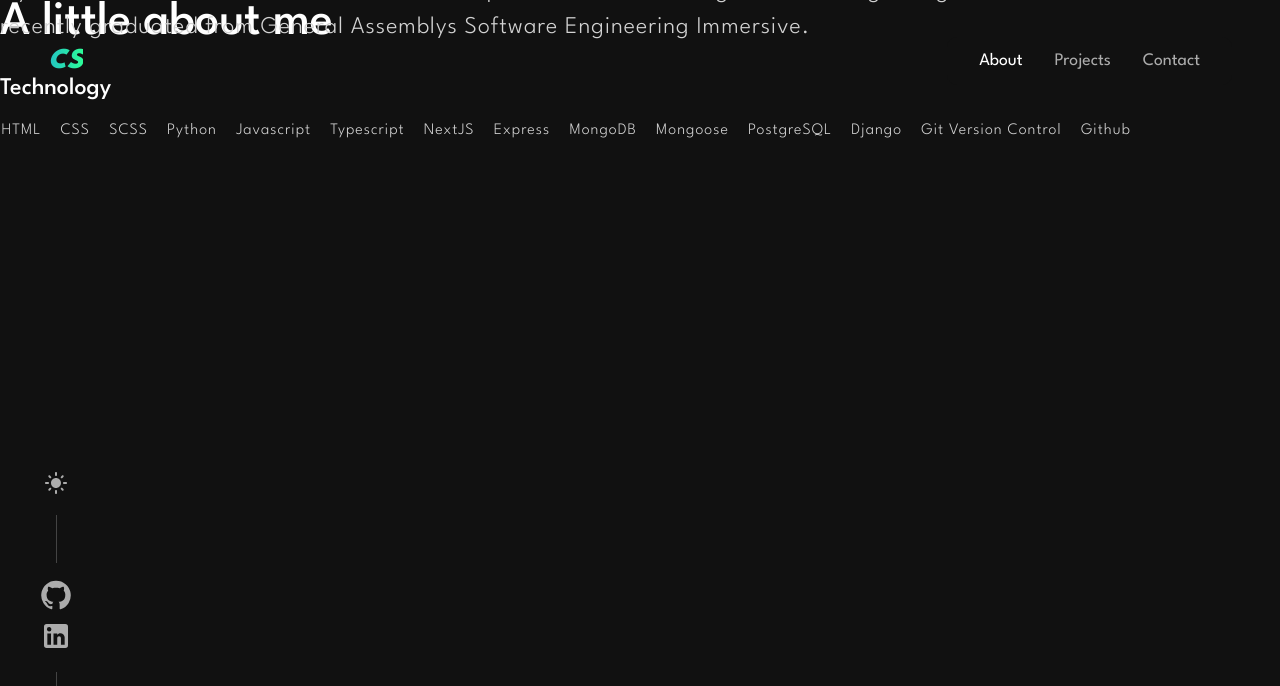
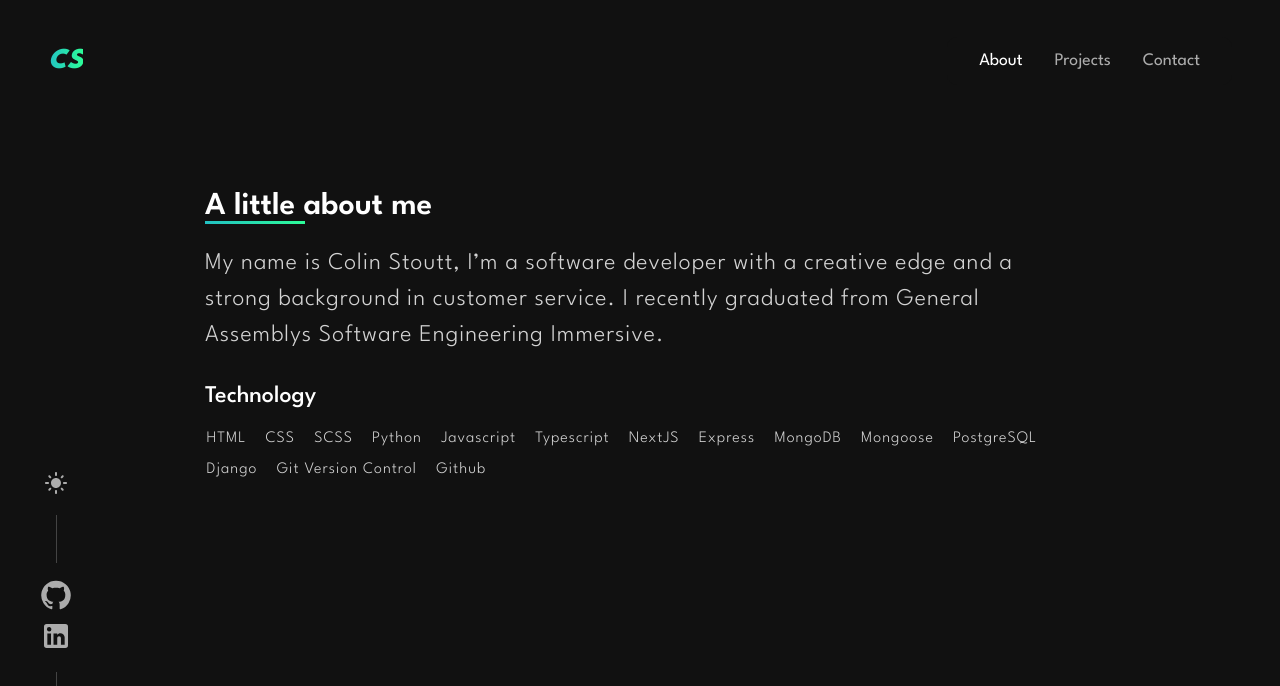
Before and after one commit to colinstoutt/portfolio_colin-stoutt, a Next.js app: page /about in a window 1280 px wide. Shown: the top 686 px of the page. Built offline with nearby package versions, Linux system fonts and the light colour scheme.

Commit message:
customize scrollbar, add setting styles

```diff
--- a/src/scss/App.scss
+++ b/src/scss/App.scss
@@ -18,9 +18,6 @@ html {
   font-family: "League Spartan", sans-serif;
   background-color: #111;
 }
-body {
-  min-height: 100vh;
-}
 
 img,
 picture,
@@ -29,11 +26,48 @@ video {
   display: block;
   max-width: 100%;
 }
+/* width */
+::-webkit-scrollbar {
+  width: 10px;
+}
 
+/* Track */
+::-webkit-scrollbar-track {
+  background: #111;
+}
+
+/* Handle */
+::-webkit-scrollbar-thumb {
+  background: #373737;
+  border-radius: 50px;
+  border: 1px solid rgb(0, 0, 0);
+}
+
+/* Handle on hover */
+::-webkit-scrollbar-thumb:hover {
+  background: #111;
+}
+
+.container {
+  max-width: 950px;
+  margin: 10rem auto;
+  padding: 2rem 2.5rem;
+}
 .heading {
   color: white;
-  font-size: 3rem;
-  font-weight: 500;
+  font-size: 2rem;
+  font-weight: 600;
+  margin-bottom: 6rem;
+}
+.line {
+  height: 3px;
+  width: 100px;
+  position: absolute;
+  background-image: linear-gradient(
+    90deg,
+    rgba(34, 193, 195, 1) 0%,
+    rgba(45, 253, 153, 1) 100%
+  );
 }
 
 @keyframes fadeIn {
```
